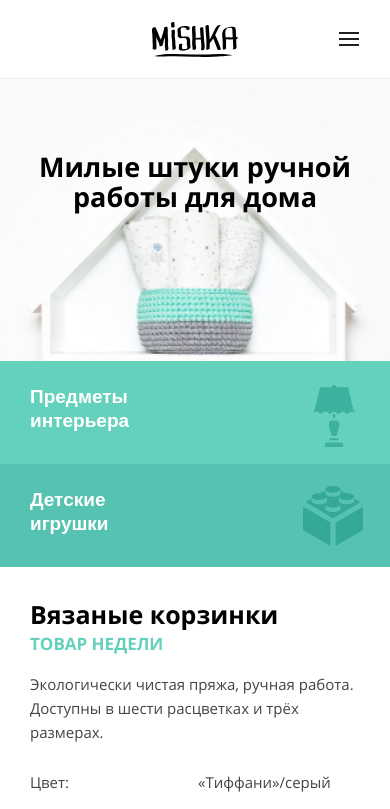
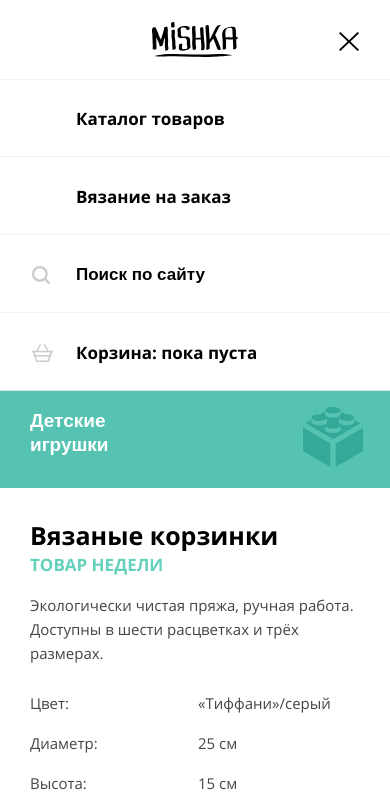
Before and after one commit to multiversal-destroyer/mishka, a website: page source/index.html in a window 390 px wide. Both pictures are taken after a click on the button 349 px from the left and 39 px from the top of the page. Shown: the top 809 px of the page. Drawn offline with nearby package versions, Linux system fonts and the light colour scheme; files that its build step writes are made by us from their sources.

Commit message:
feat: add js function to open menu

```diff
--- a/source/catalog.html
+++ b/source/catalog.html
@@ -217,5 +217,8 @@
       <button type="submit" class="modal-form__button" onclick="closeModal('.modal')"><span>Добавить</span></button>
     </form>
   </div>
+
+  <script src="js/main.js"></script>
+
 </body>
 </html>
--- a/source/index.html
+++ b/source/index.html
@@ -224,5 +224,8 @@
       <button type="submit" class="modal-form__button" onclick="closeModal('.modal')"><span>Добавить</span></button>
     </form>
   </div>
+
+  <script src="js/main.js"></script>
+
 </body>
 </html>
--- /dev/null
+++ b/source/js/main.js
@@ -0,0 +1,7 @@
+// Menu
+const header = document.querySelector('.header');
+const toggleButton = document.querySelector('.header-navigation__toggle');
+
+toggleButton.onclick = function() {
+  header.classList.toggle('header--open');
+};
```
Also changed, not shown: source/form.html (+3 -0 lines).
